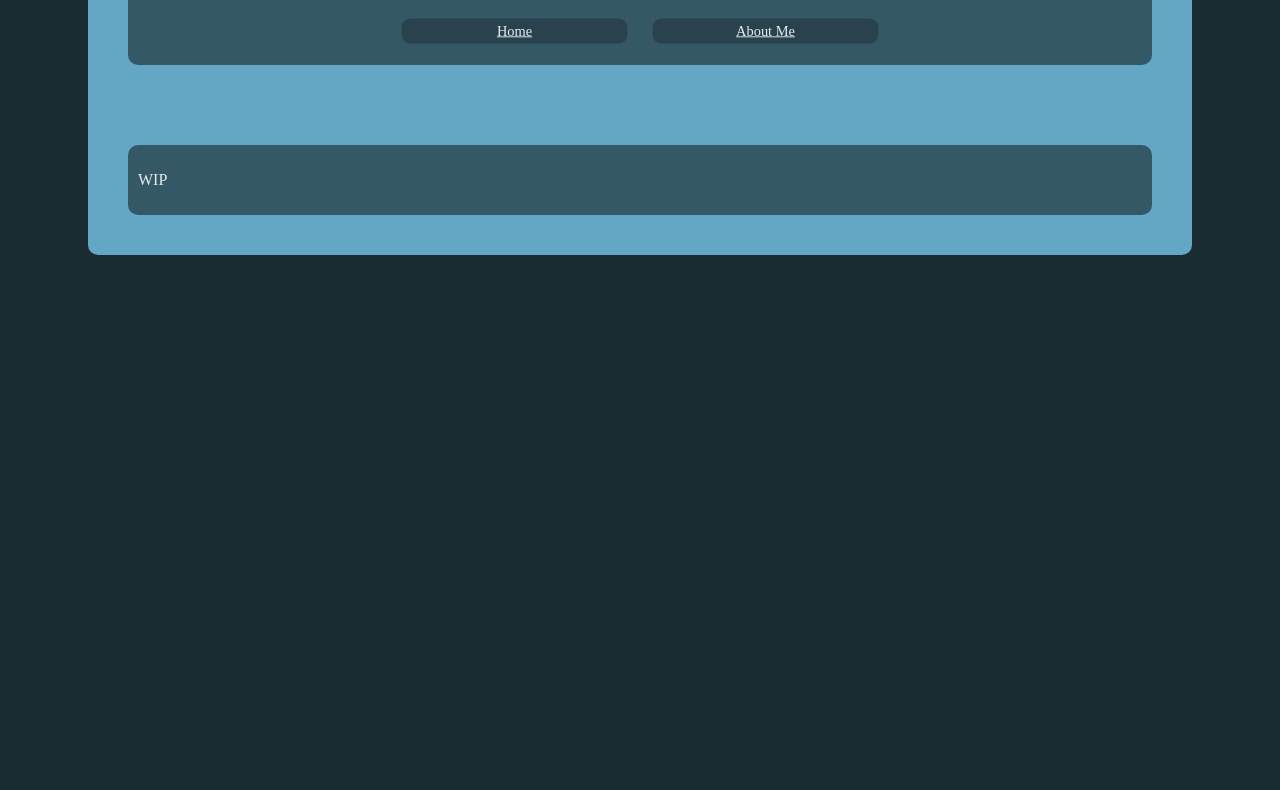
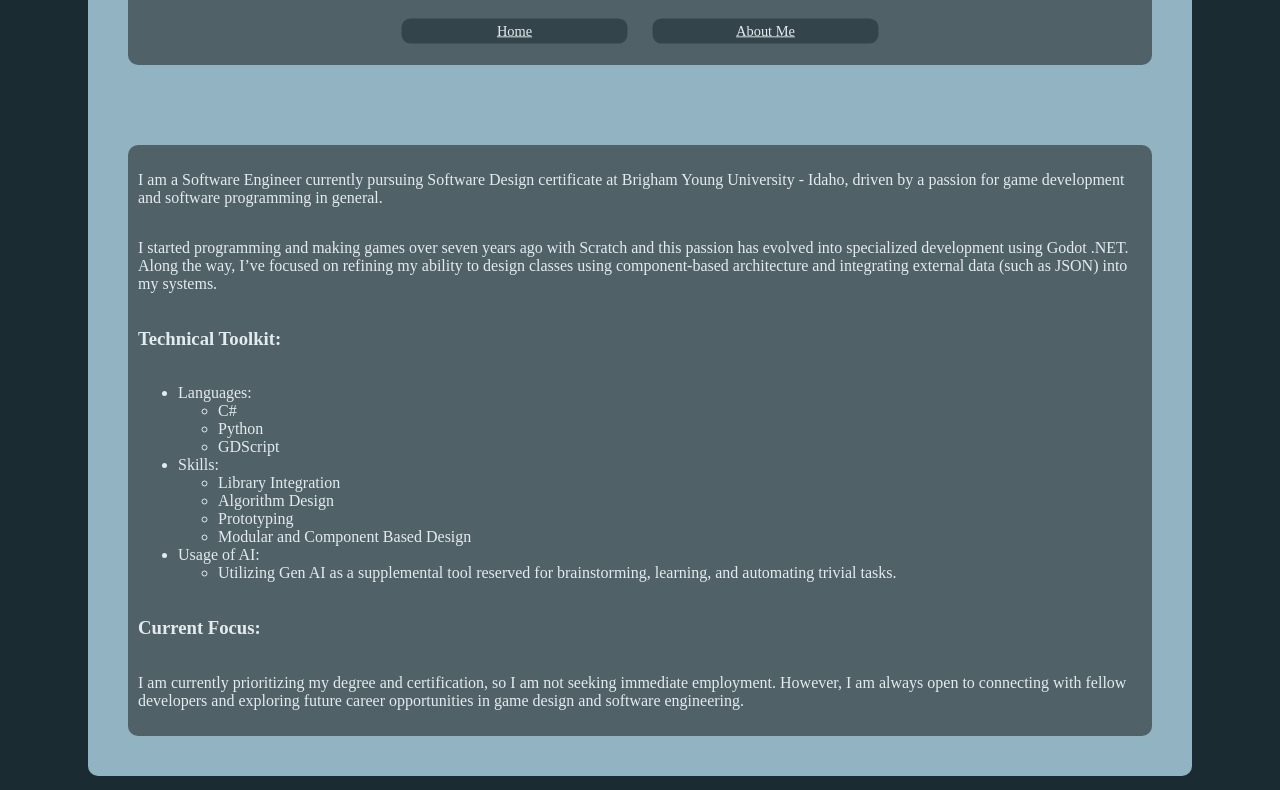
Before and after one commit to not-malware-exe/BrighamPetersonPortfolio, a plain HTML site: page about_me.html in a window 1280 px wide. Shown: the part 203-993 px from the top of the page. Before the commit the page ends 800 px from the top, so only its background shows below. Drawn offline with Linux system fonts and the light colour scheme.

Commit message:
Reduced Saturation, About Me
Reduced saturation, added content to about me, made changes to media in void directive

```diff
--- a/about_me.html
+++ b/about_me.html
@@ -17,7 +17,29 @@
         </header>
         <main>
             <div class="section">
-                <p>WIP</p>
+                <p>I am a Software Engineer currently pursuing Software Design certificate at Brigham Young University - Idaho, driven by a passion for game development and software programming in general.</p>
+                <p>I started programming and making games over seven years ago with Scratch and this passion has evolved into specialized development using Godot .NET. Along the way, I’ve focused on refining my ability to design classes using component-based architecture and integrating external data (such as JSON) into my systems.</p>
+                <h3>Technical Toolkit:</h3>
+                <ul>
+                    <li>Languages: <ul>
+                        <li>C#</li>
+                        <li>Python</li>
+                        <li>GDScript</li>
+                    </ul></li>
+                    <li>Skills: <ul>
+                        <li>Library Integration</li>
+                        <li>Algorithm Design</li>
+                        <li>Prototyping</li>
+                        <li>Modular and Component Based Design</li>
+                    </ul></li>
+                    <li>Usage of AI: <ul>
+                        <li>Utilizing Gen AI as a supplemental tool reserved for brainstorming, learning, and automating trivial tasks.</li>
+                    </ul>
+                </ul>
+                <!-- <p>I genuinely find the cycle of programming, problem-solving, and playtesting to be fun (most of the time).</p> -->
+                <h3>Current Focus:</h3>
+                <p>I am currently prioritizing my degree and certification, so I am not seeking immediate employment. However, I am always open to connecting with fellow developers and exploring future career opportunities in game design and software engineering.</p>
+
             </div>
         </main>
 
--- a/styles.css
+++ b/styles.css
@@ -3,20 +3,21 @@
 
     --bgcolor: #1a2b32;
 
-    --content_bgcolor: #64a7c4;
+    --content_bgcolor: #92b3c1;
     --content_margin: 80px;
     --content_padding: 0px;
 
-    --section_bgcolor: #355866;
+    --section_bgcolor: #516168;
     --section_margin: 40px;
     --section_padding: 10px;
 
 
-    --project_card_bgcolor: #50849b;
+    --project_card_bgcolor: #758e98;
+    --project_card_highlight_bgcolor: #508295;
     --project_card_margin: 0px;
     --project_card_padding: 10px;
 
-    --link_button_bgcolor: #29424e;
+    --link_button_bgcolor: #34444b;
     --link_button_highlight_bgcolor: #3e6273;
 
     --header_color: #ffffff;
@@ -104,6 +105,8 @@ a:hover{
     transform: scale(1.0);
     border-color: #ffffffff;
     /* box-shadow: 0px 0px 50px #ffffff; */
+
+    background-color: var(--project_card_highlight_bgcolor);
 }
 
 .link_button{
```
Also changed, not shown: projects/untitled_project.html (+1 -1 lines), projects/void_directive.html (+3 -2 lines).
